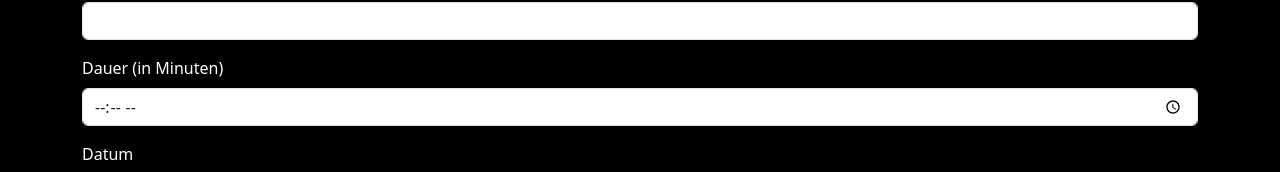
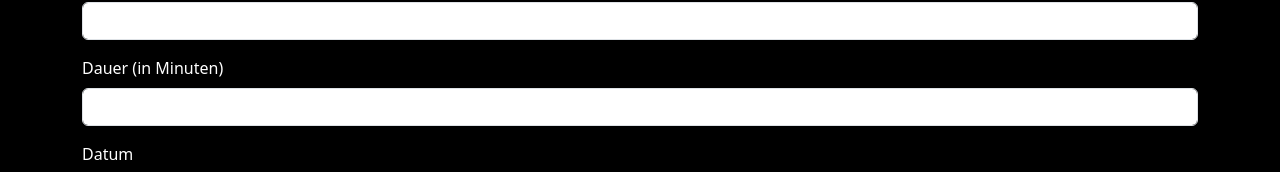
Before and after one commit to ochsncon/workout, a SvelteKit app: page /workouts/create in a window 1280 px wide. Shown: the part 228-400 px from the top of the page. Built offline with nearby package versions, Linux system fonts and the light colour scheme.

Commit message:
Anpassung Dauer

```diff
--- a/src/routes/workouts/create/+page.svelte
+++ b/src/routes/workouts/create/+page.svelte
@@ -36,7 +36,7 @@
         <input
             class="form-control"
             name="Dauer"
-            type="time"
+            type="number"
             bind:value={workout.duration}
         />
     </div>
```
